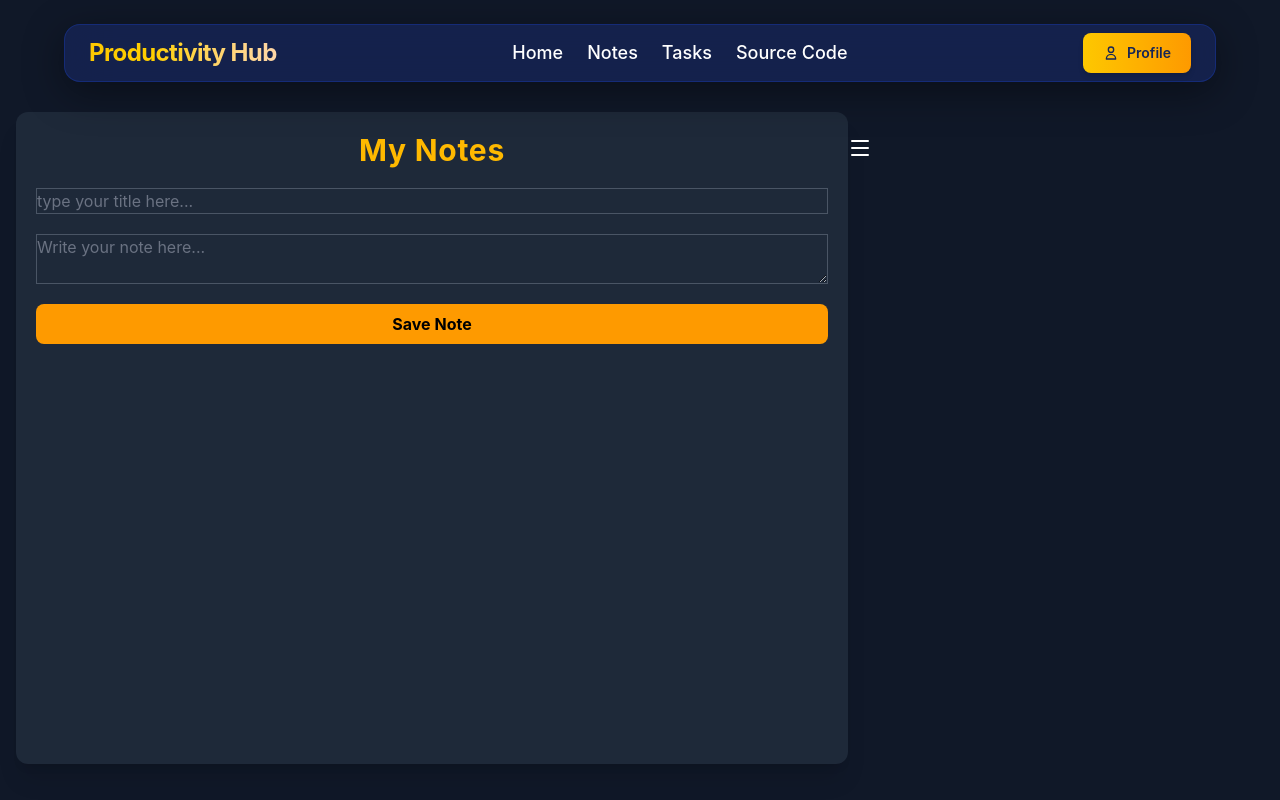
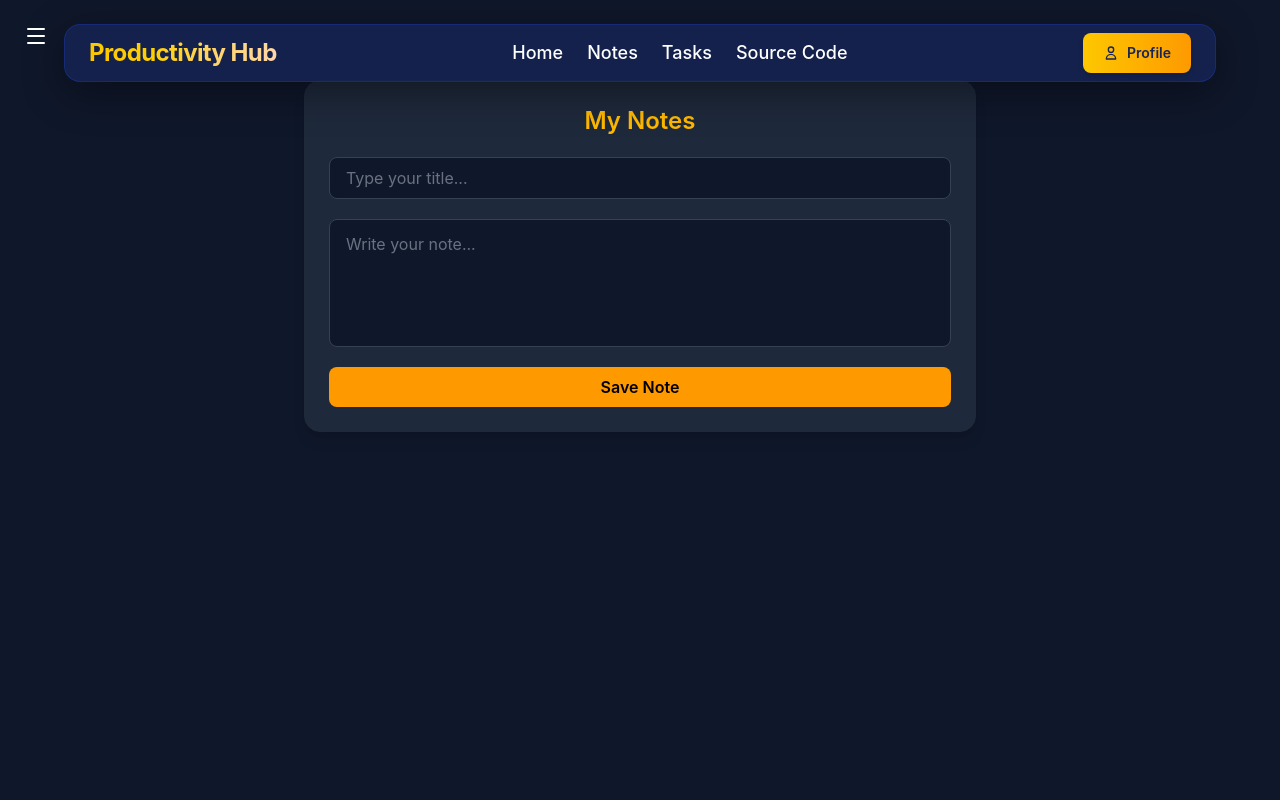
Before and after one commit to snigdhamistry/my-productivity-hub, a React (Vite) app: page /notes in a window 1280 px wide. Built offline with nearby package versions, Linux system fonts and the light colour scheme.

Commit message:
Add a sidebar to the Notes page with a title "Your Notes". 🦉

```diff
--- a/src/pages/Notes.jsx
+++ b/src/pages/Notes.jsx
@@ -8,65 +8,99 @@ const Notes = () => {
        const [allNotes, setAllNotes] = useState([])
        const [toggle, setToggle] = useState(false)
        const [error, setError] = useState('')
+
        const addtask = (e) => {
               e.preventDefault()
               if (input.trim() === '' || text.trim() === '') {
                      setError("please fill all the fields")
               } else {
                      setError('')
-                     setAllNotes(
-                            [...allNotes, {
-                                   title: input,
-                                   text: text
-                            }]
-                     )
+                     setAllNotes([
+                            ...allNotes,
+                            { title: input, text: text }
+                     ])
               }
        }
 
        const toggleMenu = () => {
-              setToggle(prev => {
-                     if (!prev) {
-                            console.log("open")
-                     } else {
-                            console.log("close")
-                     }
-                     return !prev
-              })
+              setToggle(prev => !prev)
        }
 
+       return (
+              <div className="h-screen bg-[#0f172a] text-white overflow-hidden">
 
-       return (
-              <div className="h-screen bg-gray-900 flex justify-center pt-28 pb-9 px-4 text-white overflow-hidden">
-                     <form onSubmit={addtask} className="w-full max-w-2/3 bg-gray-800 p-5 rounded-xl shadow-xl flex flex-col gap-5">
-                            <h1 className="text-3xl font-bold text-center text-amber-400 tracking-wide">
-                                   My Notes
+                     {/* 🔹 SIDEBAR */}
+                     <div className={`fixed top-20 left-0 h-[calc(100%-4rem)] w-80 bg-[#111827] border-r border-gray-800 transform transition-transform duration-300 ease-in-out z-40
+                     ${toggle ? "translate-x-0" : "-translate-x-full"}`}>
+
+                            <h1 className="text-2xl font-bold text-amber-400 mb-4 px-4">
+                                   Your Notes
                             </h1>
+                            <div className="p-4 flex flex-col gap-3 h-full overflow-y-auto">
+                                   {allNotes.map((elem, index) => (
+                                          <div
+                                                 key={index}
+                                                 className="bg-[#1f2937] p-3 rounded-lg hover:bg-[#374151] transition cursor-pointer"
+                                          >
+                                                 <h3 className="text-sm font-semibold text-amber-400 truncate">
+                                                        {elem.title}
+                                                 </h3>
+                                                 <p className="text-xs text-gray-400 truncate">
+                                                        {elem.text}
+                                                 </p>
+                                          </div>
+                                   ))}
+                            </div>
+                     </div>
 
-                            <input value={input} onChange={(e) => setInput(e.target.value)} type="text" placeholder='type your title here...' maxLength="100" className="bg-gray-800 text-white placeholder:text-gray-500 border border-gray-600 focus:outline-none focus:ring-2 focus:ring-blue-500" />
+                     {/* 🔹 MAIN CONTENT */}
+                     <div className="pt-20 px-4 flex justify-center">
 
-                            <textarea onChange={(e) => { setText(e.target.value) }} value={text} className="bg-gray-800 text-white placeholder:text-gray-500 border border-gray-600 focus:outline-none focus:ring-2 focus:ring-blue-500" placeholder="Write your note here..." />
-
-                            <button type="submit" className="bg-amber-500 hover:bg-amber-600 text-black font-bold py-2 px-4 rounded-lg transition duration-300">
-                                   Save Note
+                            {/* 🔹 EXTRA HAMBURGER (when navbar hidden) */}
+                            <button
+                                   onClick={toggleMenu}
+                                   className="fixed top-4 left-4 z-50 p-2 rounded-md hover:bg-gray-800 transition"
+                            >
+                                   <Menu />
                             </button>
 
-                            {error && (<p className="text-red-400 text-sm text-center">
-                                   {error}
-                            </p>)}
-                     </form>
+                            <form
+                                   onSubmit={addtask}
+                                   className="w-full max-w-2xl bg-[#1e293b] p-6 rounded-2xl shadow-lg border border-gray-800 flex flex-col gap-5"
+                            >
+                                   <h1 className="text-2xl font-semibold text-center text-amber-400">
+                                          My Notes
+                                   </h1>
 
-                     <div className="mt-6 flex flex-col gap-3 flex-1 overflow-y-auto overflow-x-hidden pr-1 max-h-[50vh]">
-                            <button onClick={toggleMenu}><Menu /></button>
+                                   <input
+                                          value={input}
+                                          onChange={(e) => setInput(e.target.value)}
+                                          type="text"
+                                          placeholder="Type your title..."
+                                          maxLength="100"
+                                          className="bg-[#0f172a] px-4 py-2 rounded-lg border border-gray-700 focus:ring-2 focus:ring-amber-400 outline-none placeholder-gray-500"
+                                   />
 
-                            {toggle &&
-                                   allNotes.map((elem, index) => {
-                                          return (
-                                                 <div key={index} className="bg-gray-800 p-4 rounded-lg shadow">
-                                                        <h2 className="text-xl font-semibold text-amber-400">{elem.title}</h2>
-                                                 </div>
-                                          )
-                                   })
-                            }
+                                   <textarea
+                                          onChange={(e) => setText(e.target.value)}
+                                          value={text}
+                                          placeholder="Write your note..."
+                                          className="bg-[#0f172a] px-4 py-3 rounded-lg border border-gray-700 focus:ring-2 focus:ring-amber-400 outline-none placeholder-gray-500 resize-none h-32"
+                                   />
+
+                                   <button
+                                          type="submit"
+                                          className="bg-amber-500 hover:bg-amber-600 text-black font-semibold py-2 rounded-lg transition"
+                                   >
+                                          Save Note
+                                   </button>
+
+                                   {error && (
+                                          <p className="text-red-400 text-sm text-center">
+                                                 {error}
+                                          </p>
+                                   )}
+                            </form>
                      </div>
               </div>
        )
```
